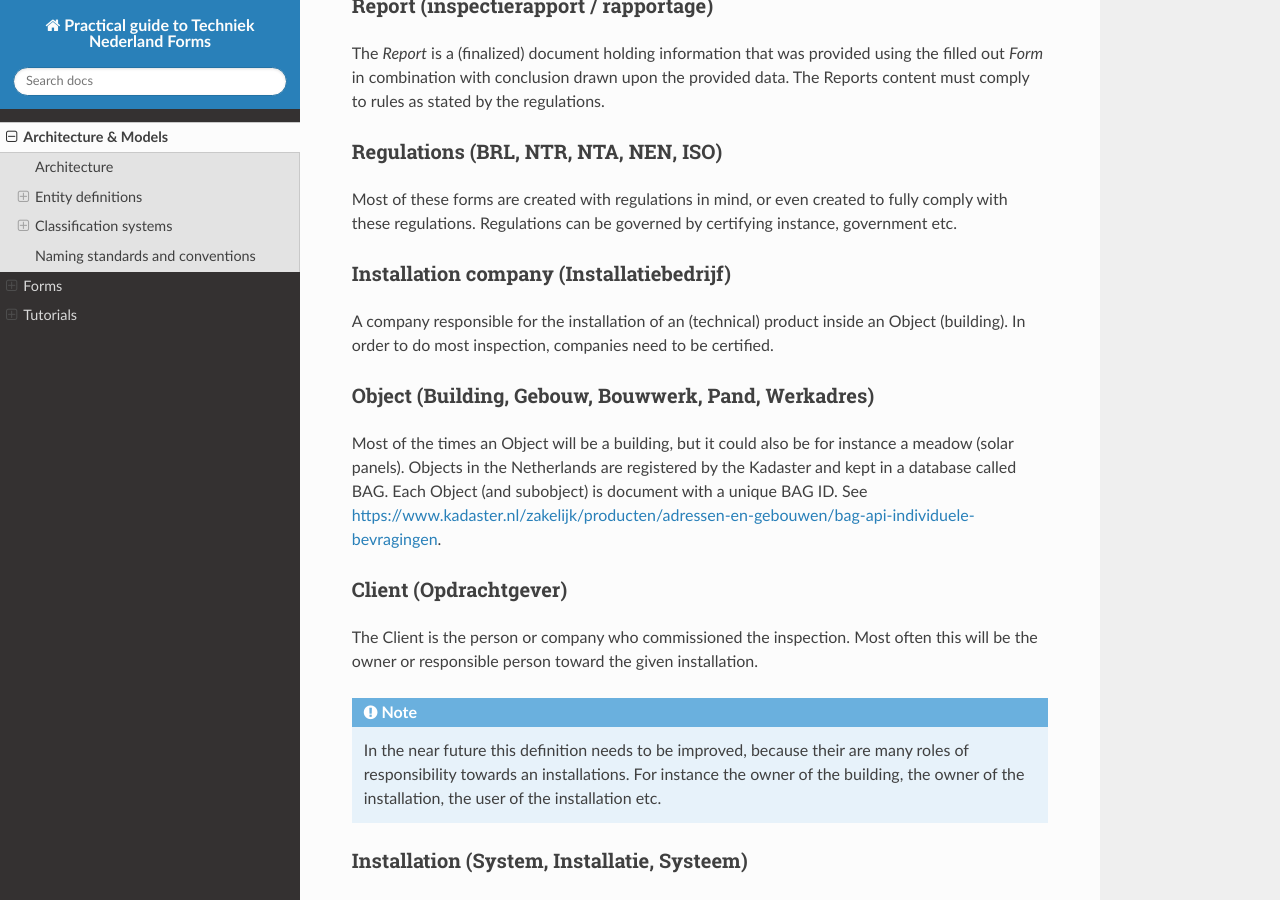
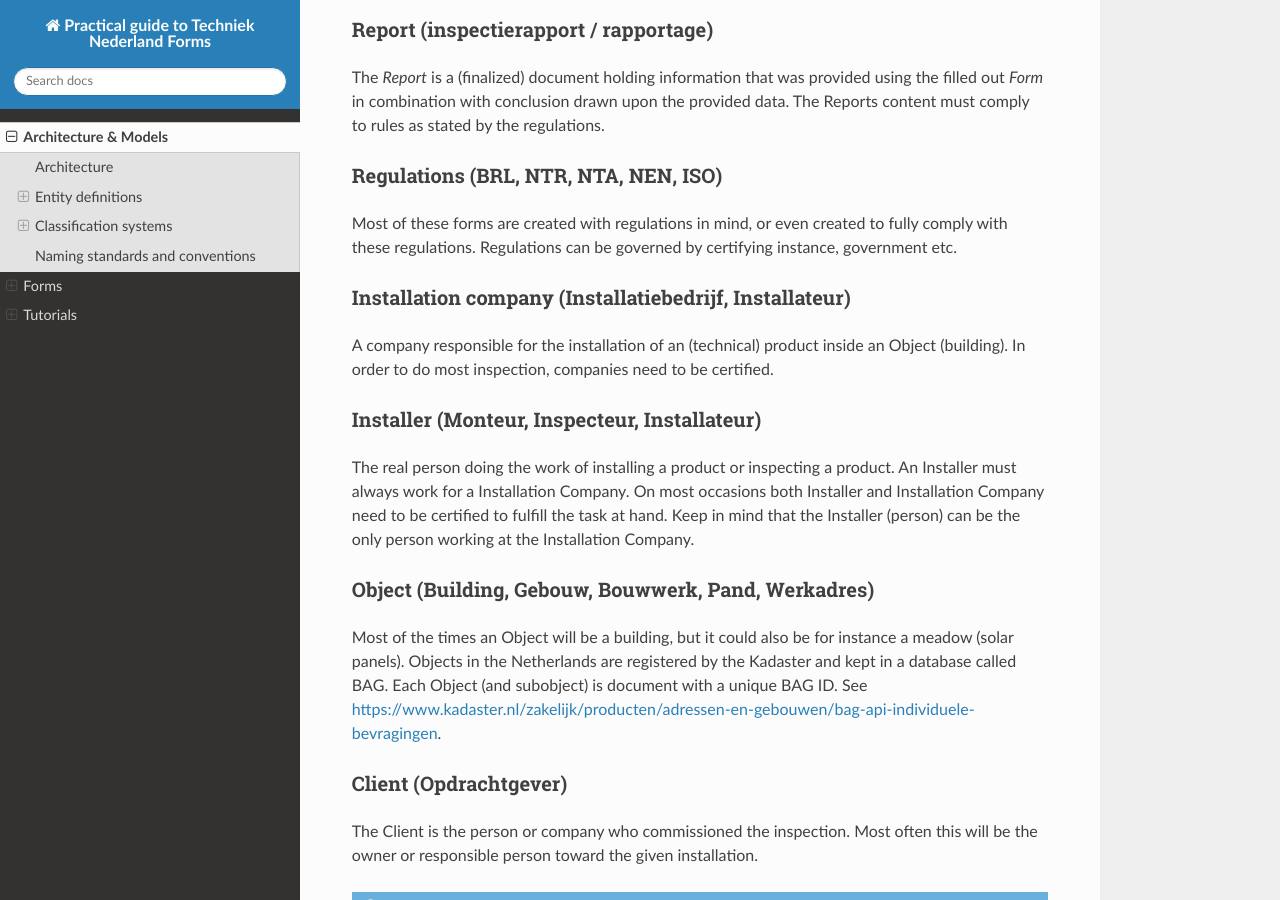
Before and after one commit to Techniek-Nederland/techniek-nederland-formulieren, a Sphinx documentation site: the page built from source/architecture.rst, in a window 1280 px wide and 900 px high, scrolled down 1526 px. Built offline with Sphinx 7.4.7 and the Read the Docs theme 2.0.0, drawn with Linux system fonts in a browser that asks for light colours; some of the changed text lies outside the part shown.

```diff
--- a/source/architecture.rst
+++ b/source/architecture.rst
@@ -29,20 +30,31 @@ a system installed in an object (eg. building). These forms are defined by exper
 by for instance `Techniek Nederland <https://www.technieknederland.nl>`_ or `ISSO <https://isso.nl>`_. Forms should
 be designed in such a way that it will never ask question that do not lead to data ending up in the report.
 
+.. _Entity Report:
 Report (inspectierapport / rapportage)
 ######################################
 The `Report` is a (finalized) document holding information that was provided using the filled out `Form` in combination
 with conclusion drawn upon the provided data. The Reports content must comply to rules as stated by the regulations.
 
+.. _Entity Regulations:
 Regulations (BRL, NTR, NTA, NEN, ISO)
 ######################################
 Most of these forms are created with regulations in mind, or even created
 to fully comply with these regulations. Regulations can be governed by certifying instance, government etc.
 
-Installation company (Installatiebedrijf)
+.. _Entity Installing Company:
+Installation company (Installatiebedrijf, Installateur)
 ##########################################
 A company responsible for the installation of an (technical) product inside an Object (building). In order to do
 most inspection, companies need to be certified.
+
+.. _Entity Installing Person:
+Installer (Monteur, Inspecteur, Installateur)
+##########################################
+The real person doing the work of installing a product or inspecting a product. An Installer must
+always work for a Installation Company. On most occasions both Installer and Installation Company
+need to be certified to fulfill the task at hand. Keep in mind that the Installer (person)
+can be the only person working at the Installation Company.
 
 Object (Building, Gebouw, Bouwwerk, Pand, Werkadres)
 #####################################################
@@ -61,10 +73,12 @@ person toward the given installation.
     are many roles of responsibility towards an installations. For instance the owner of the building, the owner
     of the installation, the user of the installation etc.
 
+.. _Entity Installation:
 Installation (System, Installatie, Systeem)
 ###########################################
 An Installation is a Product that is installed and serving it's purpose in or on an Object.
 
+.. _Entity Parts:
 Installation Parts (Installatie-onderdeel, Sub-systeem)
 #######################################################
 Installations for a hierarchy (tree), where each Installation might consist of sub-installations. For instance
```
Also changed, not shown: other parts of source/architecture.rst (+1 -0 lines), source/forms.rst (+122 -12 lines), source/_static/images/form-field-yes-no.png (added).
